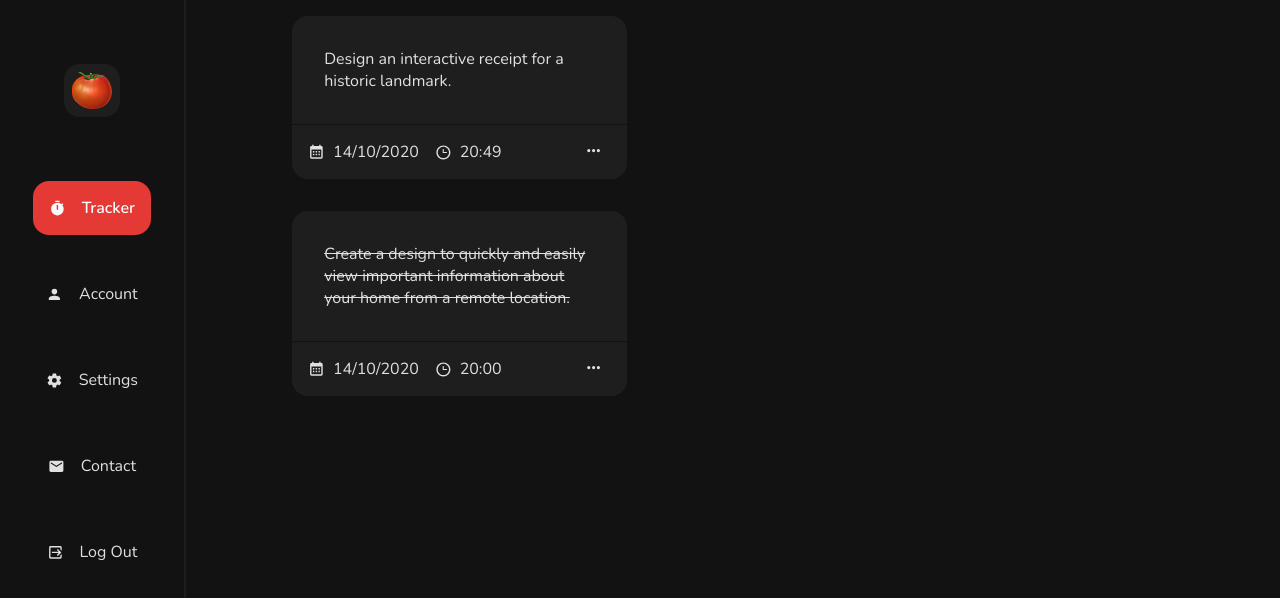
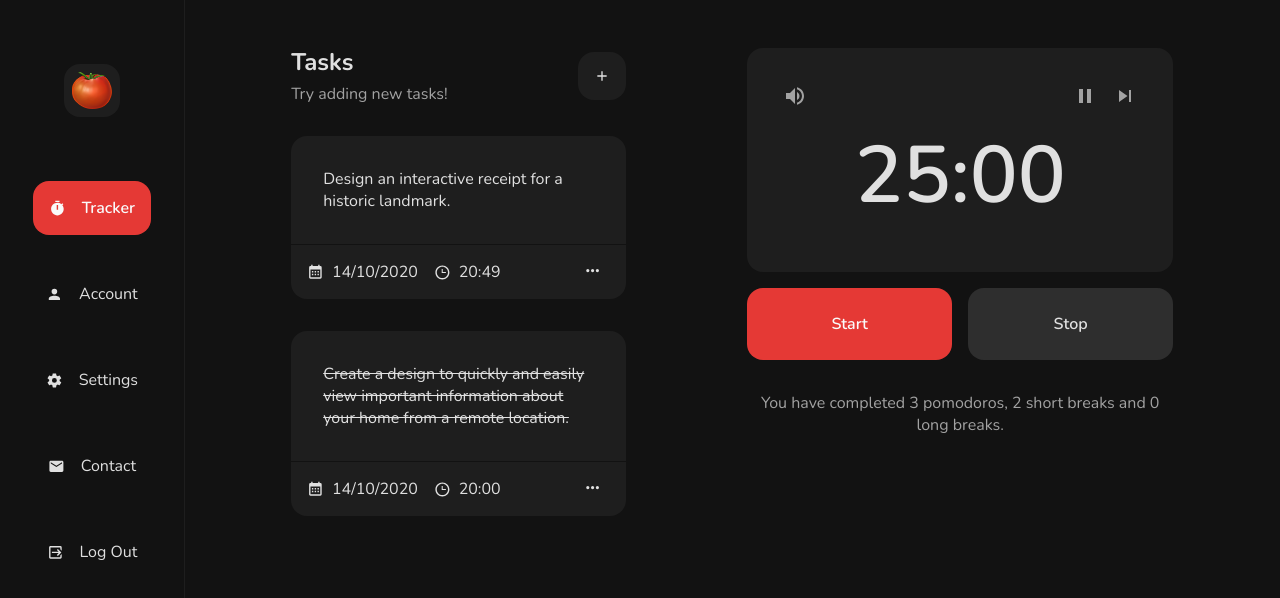
Before and after one commit to abigailarruda/pomodoro, a React (Create React App) app in the folder web/: page / in a window 1280 px wide. Shown: the top 598 px of the page. Built offline with nearby package versions, Linux system fonts and the light colour scheme.

Commit message:
Finalizando a página Landing

```diff
--- a/web/src/components/Task/index.tsx
+++ b/web/src/components/Task/index.tsx
@@ -1,16 +1,16 @@
-import React, { useState } from "react";
+import React from "react";
 
 import "./styles.css";
 
+import {
+  mdiCalendarMonth as calendar,
+  mdiCheck as check,
+  mdiClockTimeThreeOutline as clock,
+  mdiDelete as trash,
+  mdiDotsHorizontal as dots,
+  mdiPencil as pencil,
+} from "@mdi/js";
 import Icon from "@mdi/react";
-import {
-  mdiCalendarMonth,
-  mdiClockTimeThreeOutline,
-  mdiDotsHorizontal,
-  mdiDelete,
-  mdiPencil,
-  mdiCheck,
-} from "@mdi/js";
 
 interface TaskProps {
   text: String;
@@ -27,55 +27,65 @@ const Task: React.FC<TaskProps> = ({ text, date, time, isDone }) => {
       return "card-text";
     }
   }
+
   return (
     <div className="card">
       <div className="card-body">
+        {/* Text */}
         <p className={getClasses()}>{text}</p>
       </div>
-      <div className="card-footer d-flex justify-content-between">
-        <div className="d-flex justify-content-start flex-row">
-          <p className="d-flex align-items-center mb-0">
-            <Icon path={mdiCalendarMonth} size={0.7} color="#e1e1e1" />
+
+      <div className="card-footer">
+        {/* Date & Time */}
+        <div
+          className="justify-content-start
+                     d-none d-sm-none d-md-none d-lg-flex d-xl-flex"
+        >
+          {/* Date */}
+          <p>
+            <Icon path={calendar} size={0.7} color="#e1e1e1" />
             <span className="ml-2">{date}</span>
           </p>
-          <p className="d-flex align-items-center ml-3 mb-0">
-            <Icon path={mdiClockTimeThreeOutline} size={0.7} color="#e1e1e1" />
-            <span className="ml-2">{time}</span>
+
+          {/* Time */}
+          <p className="ml-3">
+            <Icon path={clock} size={0.7} color="#e1e1e1" />
+            <span className="d-flex ml-2">{time}</span>
           </p>
         </div>
+
         <div className="justify-content-end">
+          {/* Menu Button */}
           <button
-            className="btn btn-dots dropdown-toggle"
+            id="menu"
             type="button"
-            id="dropdownMenuButton"
-            data-toggle="dropdown"
             aria-haspopup="true"
             aria-expanded="false"
+            data-toggle="dropdown"
+            className="btn btn-dots dropdown-toggle"
           >
-            <Icon path={mdiDotsHorizontal} size={0.8} color="#e1e1e1" />
+            <Icon path={dots} size={0.8} color="#e1e1e1" />
           </button>
-          <div className="dropdown-menu" aria-labelledby="dropdownMenuButton">
-            <a
-              className="dropdown-item d-flex align-items-center"
-              type="button"
-            >
-              <Icon path={mdiCheck} size={0.7} color="#e1e1e1" />
+
+          {/* Menu Dropdown */}
+          <div className="dropdown-menu" aria-labelledby="menu">
+            {/* Mark as done */}
+            <button className="dropdown-item" type="button">
+              <Icon path={check} size={0.7} color="#e1e1e1" />
               <span className="ml-2">Mark as done</span>
-            </a>
-            <a
-              className="dropdown-item d-flex align-items-center"
-              type="button"
-            >
-              <Icon path={mdiPencil} size={0.7} color="#e1e1e1" />
+            </button>
+
+            {/* Edit task */}
+            <button className="dropdown-item" type="button">
+              <Icon path={pencil} size={0.7} color="#e1e1e1" />
               <span className="ml-2">Edit task</span>
-            </a>
-            <a
-              className="dropdown-item d-flex align-items-center"
-              type="button"
-            >
-              <Icon path={mdiDelete} size={0.7} color="#e1e1e1" />
+            </button>
+
+            {/* Delete task */}
+            <button className="dropdown-item" type="button">
+              <Icon path={trash} size={0.7} color="#e1e1e1" />
               <span className="ml-2">Delete task</span>
-            </a>
+            </button>
           </div>
         </div>
       </div>
--- a/web/src/components/Task/styles.css
+++ b/web/src/components/Task/styles.css
@@ -14,15 +14,23 @@
 }
 
 .card-footer {
+  display: flex !important;
   padding: 1rem !important;
-  background-color: var(--color-box) !important;
+  background-color: transparent !important;
   border-top: 1px solid var(--color-box-divider) !important;
   border-radius: 0 0 1rem 1rem !important;
   color: var(--color-text-in-box) !important;
+  justify-content: space-between !important;
+}
+
+.card-footer > div > p {
+  display: flex !important;
+  margin-bottom: 0 !important;
+  align-items: center;
 }
 
 .btn-dots {
-  background: var(--color-box) !important;
+  background-color: transparent !important;
   padding: 0 0.5rem !important;
   border-radius: 0 !important;
   border: 0 !important;
@@ -47,6 +55,8 @@
   background: var(--color-dropdown-background) !important;
   border: 0 !important;
   border-radius: 1rem !important;
+  box-shadow: 0 1rem 2rem rgba(0, 0, 0, 0.25),
+    0 0.5rem 0.5rem rgba(0, 0, 0, 0.22);
 }
 
 .dropdown-item {
@@ -55,10 +65,11 @@
   color: var(--color-dropdown-text) !important;
   background: var(--color-dropdown-background) !important;
   border: 0 !important;
+  display: flex !important;
+  align-items: center !important;
 }
 
-.dropdown-item a {
+.dropdown-item button {
   display: flex;
-  justify-content: start;
   align-items: center;
 }
--- a/web/src/pages/Landing/index.tsx
+++ b/web/src/pages/Landing/index.tsx
@@ -1,58 +1,95 @@
-import React from "react";
+import React, { useState } from "react";
 
 import "./styles.css";
 
-import tomato from "../../assets/images/tomato.png";
+import Task from "../../components/Task";
 
-import $ from "jquery";
-
-import Icon from "@mdi/react";
 import {
-  mdiTimer,
   mdiAccount,
   mdiCog,
   mdiEmail,
   mdiLogoutVariant,
   mdiMenu,
+  mdiPause,
+  mdiPlay,
+  mdiPlus,
+  mdiSkipNext,
+  mdiTimer,
+  mdiVolumeHigh,
+  mdiVolumeOff,
 } from "@mdi/js";
+import Icon from "@mdi/react";
 
-import Task from "../../components/Task";
+import $ from "jquery";
+
+import tomato from "../../assets/images/tomato.png";
 
 function Landing() {
+  const [sound, setSound] = useState(mdiVolumeHigh);
+  const [playPause, setPlayPause] = useState(mdiPause);
+
+  function muteTimer(event: any) {
+    if (sound === mdiVolumeHigh) {
+      setSound(mdiVolumeOff);
+    } else {
+      setSound(mdiVolumeHigh);
+    }
+  }
+
+  function playTimer(event: any) {
+    if (playPause === mdiPause) {
+      setPlayPause(mdiPlay);
+    } else {
+      setPlayPause(mdiPause);
+    }
+  }
+
   return (
     <div className="d-flex toggled" id="wrapper">
+      {/* Sidebar */}
       <div id="sidebar-wrapper">
         <div className="sidebar-heading">
+          {/* Tomato Emoji */}
           <div className="brand">
             <img src={tomato} width="40" alt="Pomodoro Tracker" />
           </div>
         </div>
 
+        {/* Sidebar Links */}
         <div className="list-group list-group-flush">
+          {/* Tracker */}
           <div className="list-group-item">
             <button className="btn btn-sidebar-active" type="button">
               <Icon path={mdiTimer} size={0.7} color="#FAFAFA" />
               <span>Tracker</span>
             </button>
           </div>
+
+          {/* Account */}
           <div className="list-group-item">
             <button className="btn btn-sidebar" type="button">
               <Icon path={mdiAccount} size={0.7} color="#e0e0e0" />
               <span>Account</span>
             </button>
           </div>
+
+          {/* Settings */}
           <div className="list-group-item">
             <button className="btn btn-sidebar" type="button">
               <Icon path={mdiCog} size={0.7} color="#e0e0e0" />
               <span>Settings</span>
             </button>
           </div>
+
+          {/* Contact */}
           <div className="list-group-item">
             <button className="btn btn-sidebar" type="button">
               <Icon path={mdiEmail} size={0.7} color="#e0e0e0" />
               <span>Contact</span>
             </button>
           </div>
+
+          {/* Log Out */}
           <div className="list-group-item">
             <button className="btn btn-sidebar" type="button">
               <Icon path={mdiLogoutVariant} size={0.7} color="#e0e0e0" />
@@ -62,15 +99,18 @@ function Landing() {
         </div>
       </div>
 
+      {/* Container */}
       <div id="page-content-wrapper">
-        <nav className="navbar navbar-expand-lg">
+        <nav className="navbar">
+          {/* Sidebar Toggle Button (on mobile) */}
           <button
+            type="button"
             id="menu-toggle"
+            className="btn btn-menu d-flex d-sm-flex
+                       d-md-flex d-lg-none d-xl-none"
             onClick={() => {
               $("#wrapper").toggleClass("toggled");
             }}
-            className="btn btn-menu d-flex d-sm-flex
-            d-md-flex d-lg-none d-xl-none"
           >
             <Icon path={mdiMenu} size={1} color="#e1e1e1" />
           </button>
@@ -78,24 +118,103 @@ function Landing() {
 
         <div className="container-fluid">
           <div className="row">
-            <div className="col-xs-12 col-sm-12 col-md-5 col-lg-5 col-xl-5 offset-md-1 offset-lg-1 offset-xl-1 order-md-last">
-              {/* Timer */}
+            {/* Timer */}
+            <div
+              className="col-xs-12 col-sm-12 col-md-5 col-lg-5 col-xl-5
+                         offset-md-1 offset-lg-1 offset-xl-1 order-md-last"
+            >
+              <div className="timer">
+                {/* Sound On, Pause & Skip Icons */}
+                <div className="icons">
+                  {/* Sound Of/Off */}
+                  <button
+                    type="button"
+                    className="btn btn-timer"
+                    onClick={muteTimer}
+                  >
+                    <Icon path={sound} size={1} color="#a2a2a2" />
+                  </button>
+
+                  {/* Play/Pause */}
+                  <div className="buttons">
+                    <button
+                      type="button"
+                      className="btn btn-timer"
+                      onClick={playTimer}
+                    >
+                      <Icon path={playPause} size={1} color="#a2a2a2" />
+                    </button>
+
+                    {/* Skip */}
+                    <button type="button" className="btn btn-timer ml-2">
+                      <Icon path={mdiSkipNext} size={1} color="#a2a2a2" />
+                    </button>
+                  </div>
+                </div>
+
+                {/* Timer */}
+                <h1>25:00</h1>
+              </div>
+
+              <div className="row m-0">
+                {/* Start & Stop Buttons */}
+                <div className="col mb-2 mb-sm-auto pl-0 pr-2">
+                  {/* Start Button */}
+                  <button type="button" className="btn btn-primary w-100">
+                    Start
+                  </button>
+                </div>
+
+                <div className="col pr-0 pl-2">
+                  {/* Stop Button */}
+                  <button type="button" className="btn btn-secondary w-100">
+                    Stop
+                  </button>
+                </div>
+              </div>
+
+              {/* Stats */}
+              <p className="stats">
+                You have completed 3 pomodoros, 2 short breaks and 0 long
+                breaks.
+              </p>
             </div>
-            <div className="col-xs-12 col-sm-12 col-md-4 col-lg-4 col-xl-4 offset-md-1 offset-lg-1 offset-xl-1 order-xs-last order-md-first">
+
+            {/* Tasks Container */}
+            <div
+              className="col-xs-12 col-sm-12 col-md-4 col-lg-4 col-xl-4
+                         offset-md-1 offset-lg-1 offset-xl-1
+                         order-xs-last order-md-first"
+            >
+              {/* Tasks Header */}
+              <div className="header">
+                {/* Title & Subtitle */}
+                <div className="headings">
+                  <h4>Tasks</h4>
+                  <h6>Try adding new tasks!</h6>
+                </div>
+
+                {/* Add Task Button */}
+                <button type="button" className="btn btn-plus">
+                  <Icon path={mdiPlus} size={1} color="#e1e1e1" />
+                </button>
+              </div>
+
               <Task
                 text="Design an interactive receipt for a historic landmark."
                 date="14/10/2020"
                 time="20:49"
                 isDone={false}
               />
+
               <Task
-                text="Create a design to quickly and easily view important information about your home from a remote location."
+                text="Create a design to quickly and easily view important
+                information about your home from a remote location."
                 date="14/10/2020"
                 time="20:00"
                 isDone={true}
               />
             </div>
-            <div className="offset-md-1 offset-lg-1 offset-xl-1"></div>
           </div>
         </div>
       </div>
--- a/web/src/pages/Landing/styles.css
+++ b/web/src/pages/Landing/styles.css
@@ -19,7 +19,7 @@ body {
   transition: margin 0.25s ease-out;
 
   background: var(--color-background);
-  border-right: 2px solid var(--color-border-in-background);
+  border-right: 1px solid var(--color-border-in-background);
 
   justify-content: center;
   text-align: center;
@@ -138,3 +138,122 @@ body {
   border: 0 !important;
   box-shadow: none !important;
 }
+
+/* Tasks Container */
+
+h4 {
+  font-weight: bolder !important;
+  color: var(--color-title-in-background);
+  font-size: 1.5rem;
+  margin-bottom: 0.5rem;
+}
+
+h6 {
+  font-weight: 500 !important;
+  color: var(--color-subtitle-in-background);
+  font-size: 1rem;
+  margin-bottom: 0 !important;
+}
+
+.header {
+  display: flex;
+  flex-direction: row;
+  justify-content: space-between;
+  align-items: center;
+  margin-bottom: 2rem;
+  margin-top: 2rem;
+}
+
+.btn-plus {
+  margin: 0 !important;
+  height: 3rem !important;
+  width: 3rem !important;
+  background: var(--color-box) !important;
+  padding: 1rem !important;
+  border-radius: 1rem !important;
+  border: 0 !important;
+  box-shadow: none !important;
+}
+
+/* Timer Container */
+
+.timer {
+  margin-top: 2rem;
+  background: var(--color-box) !important;
+  border-radius: 1rem !important;
+  width: 100% !important;
+  padding: 2rem;
+  margin-bottom: 1rem;
+  overflow: hidden !important;
+}
+
+@media (max-width: 769px) {
+  .timer,
+  .header {
+    margin-top: auto;
+  }
+}
+
+@media (max-width: 576px) {
+  .header {
+    margin-top: 3rem;
+  }
+}
+
+.icons {
+  display: flex;
+  align-items: center;
+  justify-content: space-between;
+  margin-bottom: 1rem;
+}
+
+.buttons {
+  display: flex;
+  align-items: center;
+  justify-content: flex-end;
+}
+
+.btn-timer {
+  background: transparent !important;
+  padding: 0.25rem !important;
+  border-radius: 0 !important;
+  border: 0 !important;
+  box-shadow: none !important;
+}
+
+h1 {
+  font-size: 5rem !important;
+  margin-bottom: 1rem !important;
+  text-align: center;
+  font-weight: 600 !important;
+}
+
+.btn-primary {
+  background: var(--color-primary) !important;
+  color: var(--color-text-in-primary) !important;
+  font-weight: 600 !important;
+  padding: 1.5rem !important;
+  border-radius: 1rem !important;
+  border: 0 !important;
+  box-shadow: none !important;
+}
+
+.btn-secondary {
+  background: var(--color-dropdown-background) !important;
+  color: var(--color-dropdown-text) !important;
+  border: 0 !important;
+  font-weight: 600 !important;
+  padding: 1.5rem !important;
+  border-radius: 1rem !important;
+  box-shadow: none !important;
+}
+
+.stats {
+  display: flex;
+  align-items: center;
+  justify-content: center;
+  text-align: center;
+  margin: 2rem 0 !important;
+  width: 100% !important;
+  color: var(--color-muted-text-in-background);
+}
```
Also changed, not shown: 1 other file (tests, documents, lock files or other folders).
